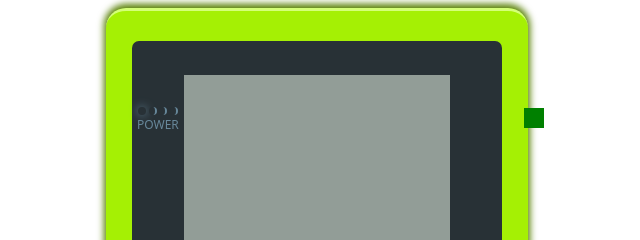
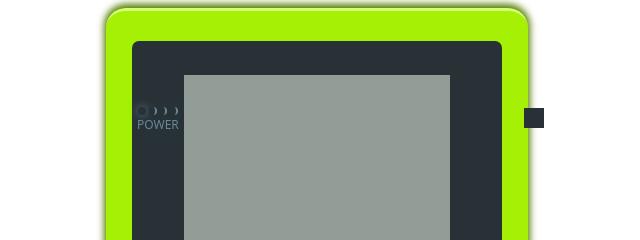
Before and after one commit to mirindie/gameboy-css, a website: page index.html in a window 1280 px wide. Shown: the top 240 px of the page, 323-963 px from the left. Drawn offline with nearby package versions, Linux system fonts and the light colour scheme; files that its build step writes are made by us from their sources.

Commit message:
color change slider

```diff
--- a/sass/main.scss
+++ b/sass/main.scss
@@ -559,7 +559,7 @@ $color-gameboy-controls: #303030;
 
         a {
             display: block;
-            background-color: green;
+            background-color: #283136;
             width: 20px;
             height: 20px;
         }
```
